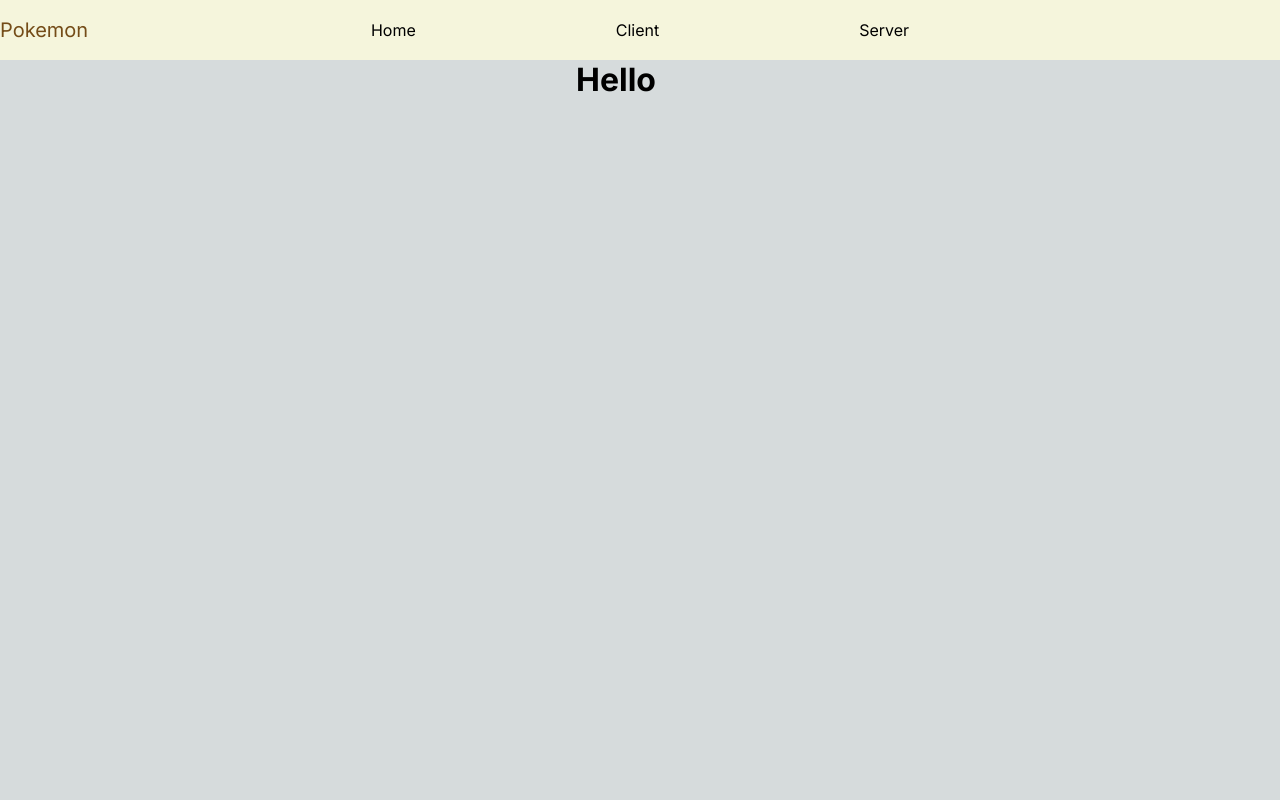
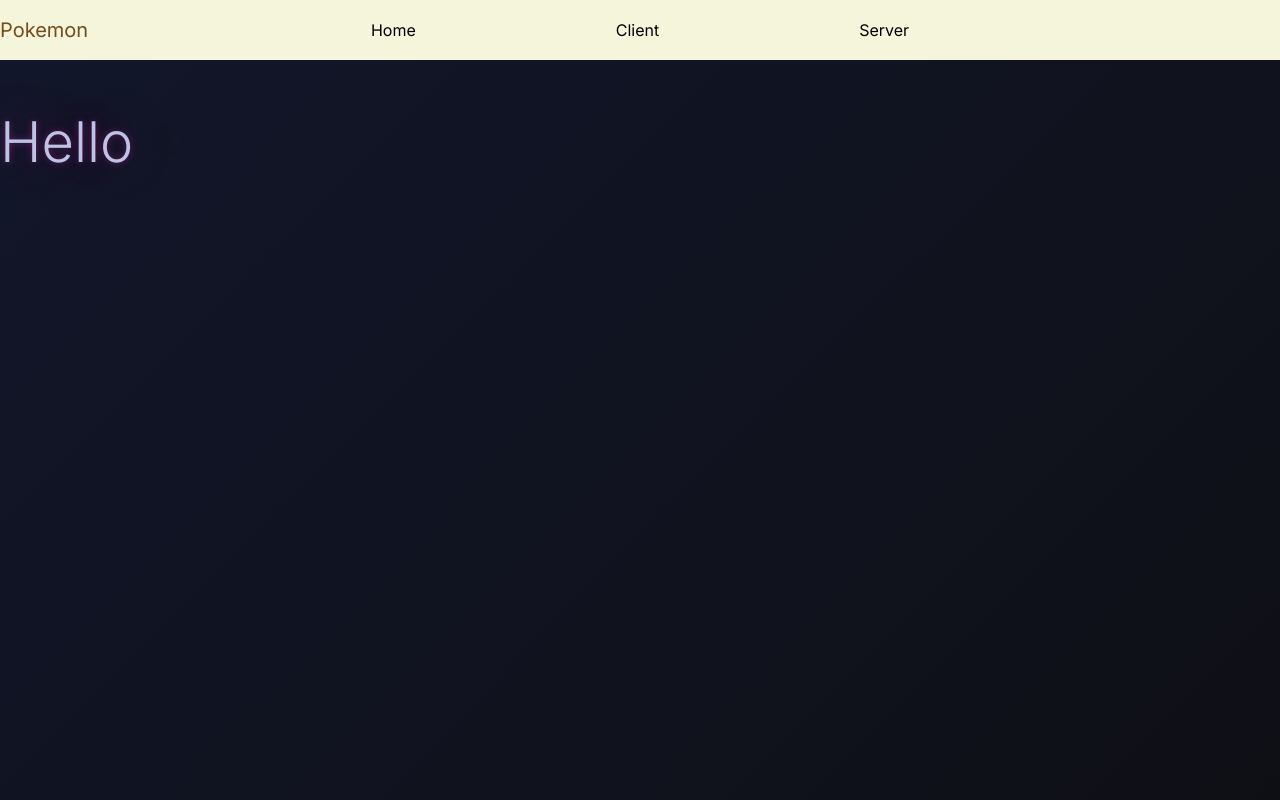
Before and after one commit to mampiononavoahary/pokemon-std, a Next.js app: page / in a window 1280 px wide. Built offline with nearby package versions, Linux system fonts and the light colour scheme.

Commit message:
feat: add fonction of details

```diff
--- a/app/client/page.tsx
+++ b/app/client/page.tsx
@@ -23,7 +23,7 @@ export default function ClientHome() {
 
   return (
     <div>
-      <h1>Client Home</h1>
+      <h1 className='h1'>Client Home</h1>
       <ul className='card'>
         {pokemonList.map((pokemon, index) => (
            <li key={index}>
--- a/app/home.css
+++ b/app/home.css
@@ -29,7 +29,7 @@
     flex-wrap: wrap;
     gap: 40px;
 }
-h1{
+.h1{
     position: fixed;
     margin-left: 45%;
     margin-top: 60px;
@@ -71,3 +71,74 @@ p{
 li{
     list-style: none;
 }
+@keyframes lights {
+    0% {
+      color: hsl(230, 40%, 80%);
+      text-shadow:
+        0 0 1em hsla(320, 100%, 50%, 0.2),
+        0 0 0.125em hsla(320, 100%, 60%, 0.3),
+        -1em -0.125em 0.5em hsla(40, 100%, 60%, 0),
+        1em 0.125em 0.5em hsla(200, 100%, 60%, 0);
+    }
+
+    30% {
+      color: hsl(230, 80%, 90%);
+      text-shadow:
+        0 0 1em hsla(320, 100%, 50%, 0.5),
+        0 0 0.125em hsla(320, 100%, 60%, 0.5),
+        -0.5em -0.125em 0.25em hsla(40, 100%, 60%, 0.2),
+        0.5em 0.125em 0.25em hsla(200, 100%, 60%, 0.4);
+    }
+
+    40% {
+      color: hsl(230, 100%, 95%);
+      text-shadow:
+        0 0 1em hsla(320, 100%, 50%, 0.5),
+        0 0 0.125em hsla(320, 100%, 90%, 0.5),
+        -0.25em -0.125em 0.125em hsla(40, 100%, 60%, 0.2),
+        0.25em 0.125em 0.125em hsla(200, 100%, 60%, 0.4);
+    }
+
+    70% {
+      color: hsl(230, 80%, 90%);
+      text-shadow:
+        0 0 1em hsla(320, 100%, 50%, 0.5),
+        0 0 0.125em hsla(320, 100%, 60%, 0.5),
+        0.5em -0.125em 0.25em hsla(40, 100%, 60%, 0.2),
+        -0.5em 0.125em 0.25em hsla(200, 100%, 60%, 0.4);
+    }
+
+    100% {
+      color: hsl(230, 40%, 80%);
+      text-shadow:
+        0 0 1em hsla(320, 100%, 50%, 0.2),
+        0 0 0.125em hsla(320, 100%, 60%, 0.3),
+        1em -0.125em 0.5em hsla(40, 100%, 60%, 0),
+        -1em 0.125em 0.5em hsla(200, 100%, 60%, 0);
+    }
+
+  }
+
+  body {
+    margin: 0;
+    font: 100% / 1.5 Raleway, sans-serif;
+    color: hsl(230, 100%, 95%);
+    background: linear-gradient(135deg, hsl(230, 40%, 12%), hsl(230, 20%, 7%));
+    height: 100vh;
+    display: flex;
+  }
+
+  h2 {
+    display: flex;
+    justify-content: center;
+    align-items: center;
+    margin-top: 100px;
+    font-size: 3.5rem;
+    font-weight: 300;
+    animation: lights 5s 750ms linear infinite;
+  }
+  .details{
+    width: 500px;
+    height: 700px;
+    background-color: azure;
+  }
--- a/app/page.tsx
+++ b/app/page.tsx
@@ -5,7 +5,7 @@ import './home.css'
 export default function Home() {
   return (
        <div>
-         <h1>Hello</h1>
+         <h2>Hello</h2>
        </div>
   );
 }
```
Also changed, not shown: app/client/[id]/page.tsx (+16 -13 lines).
